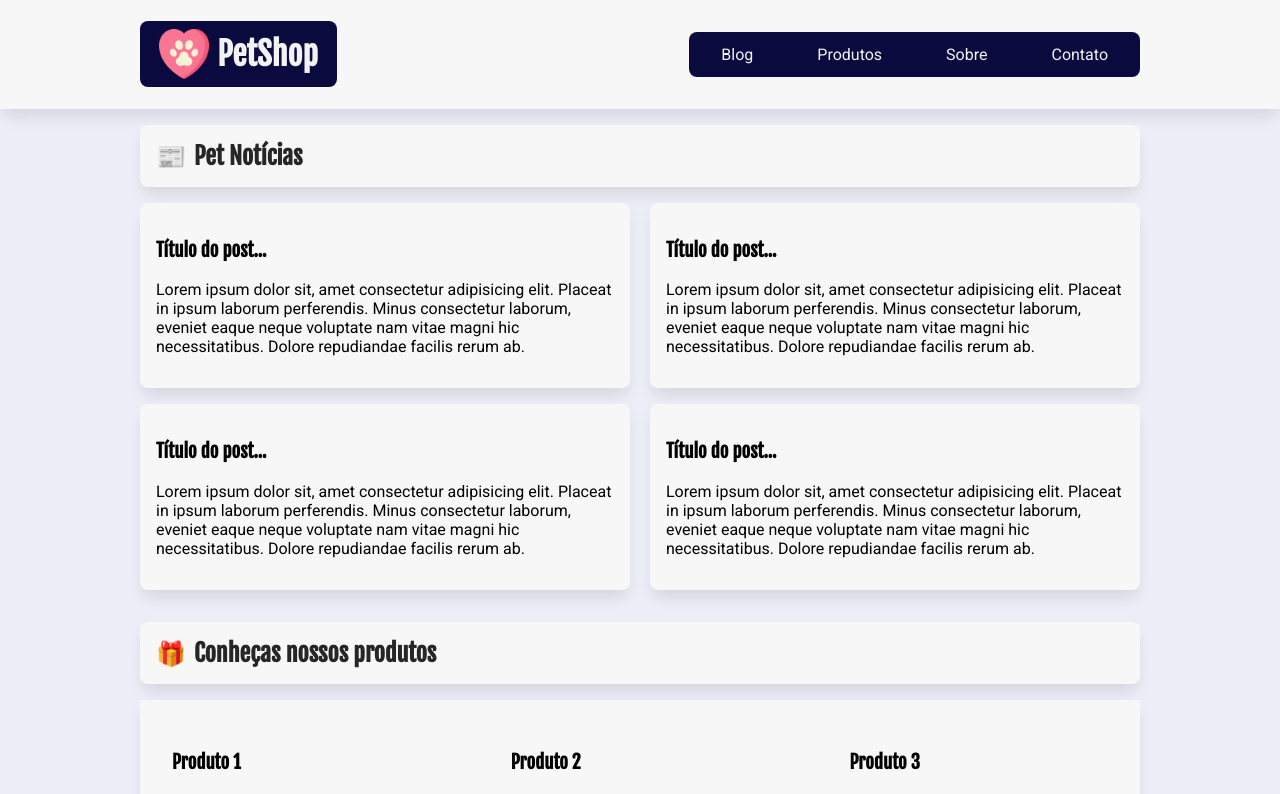
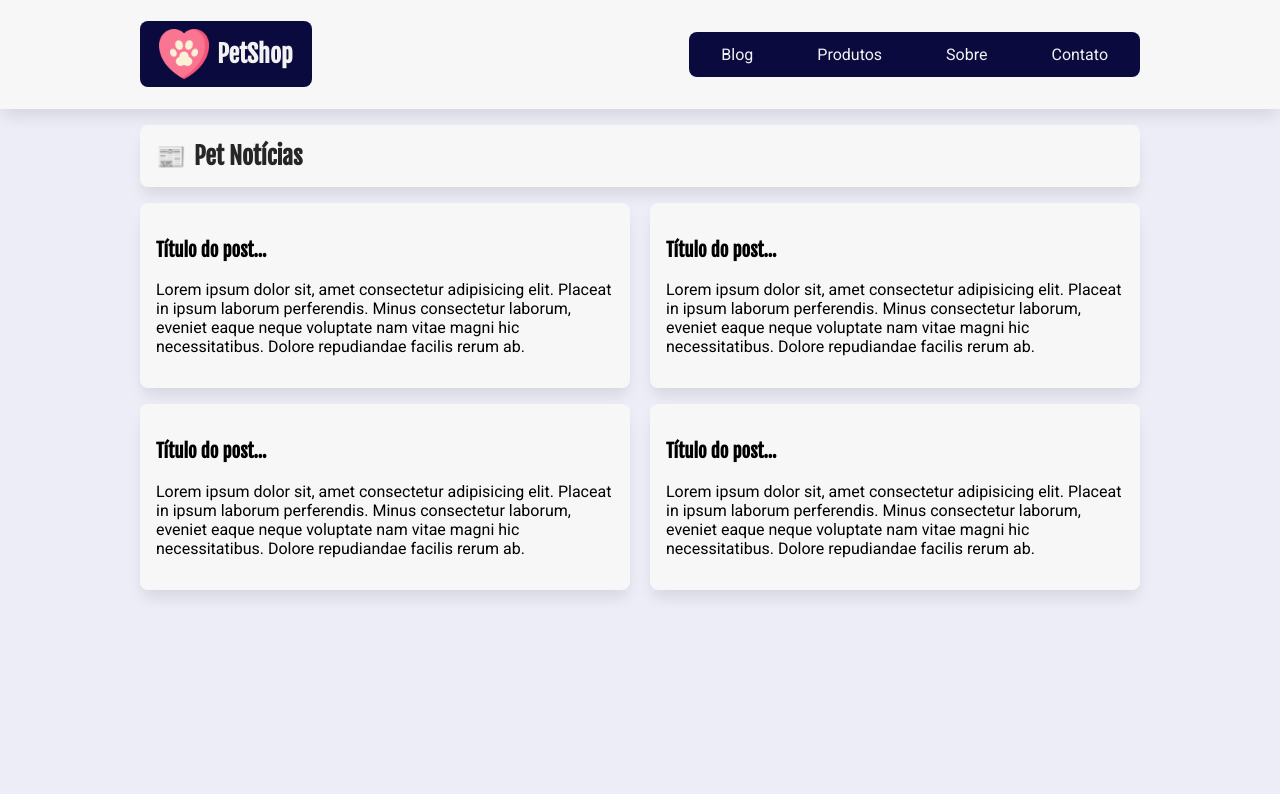
Before and after one commit to lucasmendeshy/petshop, a React (Create React App) app: page / in a window 1280 px wide. Shown: the top 794 px of the page. Built offline with nearby package versions, Linux system fonts and the light colour scheme.

Commit message:
Aplicação do React Route

```diff
--- a/package.json
+++ b/package.json
@@ -8,6 +8,7 @@
         "@testing-library/user-event": "^13.5.0",
         "react": "^18.2.0",
         "react-dom": "^18.2.0",
+        "react-router-dom": "^5.3.4",
         "react-scripts": "5.0.1"
     },
     "scripts": {
--- a/src/App.jsx
+++ b/src/App.jsx
@@ -1,3 +1,4 @@
+import { BrowserRouter, Route, Switch } from "react-router-dom";
 import Cabecalho from "./Components/Cabecalho/Cabecalho";
 import Home from "./pages/Home/Home";
 import Produtos from "./pages/Produtos/Produtos";
@@ -7,13 +8,29 @@
 const App = () => {
   return (
     <>
+      <BrowserRouter>
         <Cabecalho />
+
         <main className="limitador">
+          <Switch>
+            <Route exact path="/">
               <Home />
+            </Route>
+
+            <Route path="/produtos">
               <Produtos />
+            </Route>
+
+            <Route path="/sobre">
               <Sobre />
+            </Route>
+
+            <Route path="/contato">
               <Contato />
+            </Route>
+          </Switch>
         </main>
+      </BrowserRouter>
     </>
   );
 };
--- a/src/Components/Cabecalho/Cabecalho.jsx
+++ b/src/Components/Cabecalho/Cabecalho.jsx
@@ -1,3 +1,4 @@
+import { Link } from "react-router-dom";
 import Menu from "../Menu/Menu";
 import estilos from "./Cabecalho.module.css";
 import logo from "../../assets/images/logo.png";
@@ -7,10 +8,10 @@
     <header className={estilos.topo}>
       <div className="limitador">
         <h1>
-          <a href="">
+          <Link to="/" className={estilos.a}>
             <img src={logo} alt="Patinha dentro de um coração.s" />
             PetShop
-          </a>
+          </Link>
         </h1>
 
         <Menu />
--- a/src/Components/Cabecalho/Cabecalho.module.css
+++ b/src/Components/Cabecalho/Cabecalho.module.css
@@ -3,7 +3,7 @@
   box-shadow: var(--sombra-box);
 }
 
-.topo h1 a {
+.topo h1 .a {
   text-decoration: none;
   color: var(--cor-primaria);
   background-color: var(--cor-primaria-fundo);
--- a/src/Components/Menu/Menu.jsx
+++ b/src/Components/Menu/Menu.jsx
@@ -1,11 +1,12 @@
+import { NavLink } from "react-router-dom";
 import estilos from "./Menu.module.css";
 const Menu = () => {
   return (
     <nav>
-      <a href="">Blog</a>
-      <a href="">Produtos</a>
-      <a href="">Sobre</a>
-      <a href="">Contato</a>
+      <NavLink to="/">Blog</NavLink>
+      <NavLink to="/produtos">Produtos</NavLink>
+      <NavLink to="/sobre">Sobre</NavLink>
+      <NavLink to="/contato">Contato</NavLink>
     </nav>
   );
 };
```
Also changed, not shown: 2 other files (tests, documents, lock files or other folders). Lines whose indentation alone changed are shown as unchanged.
